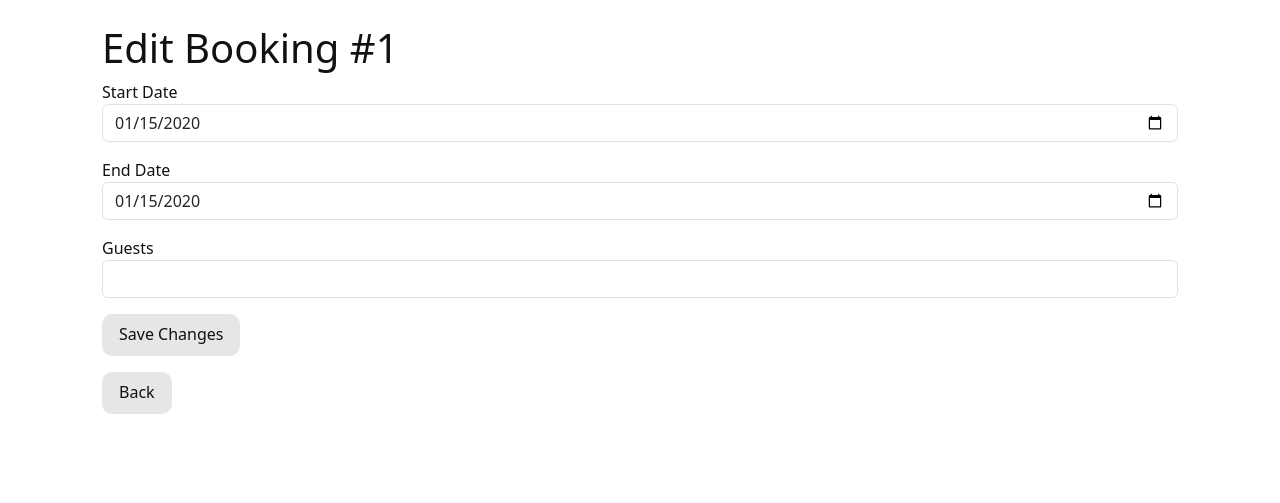
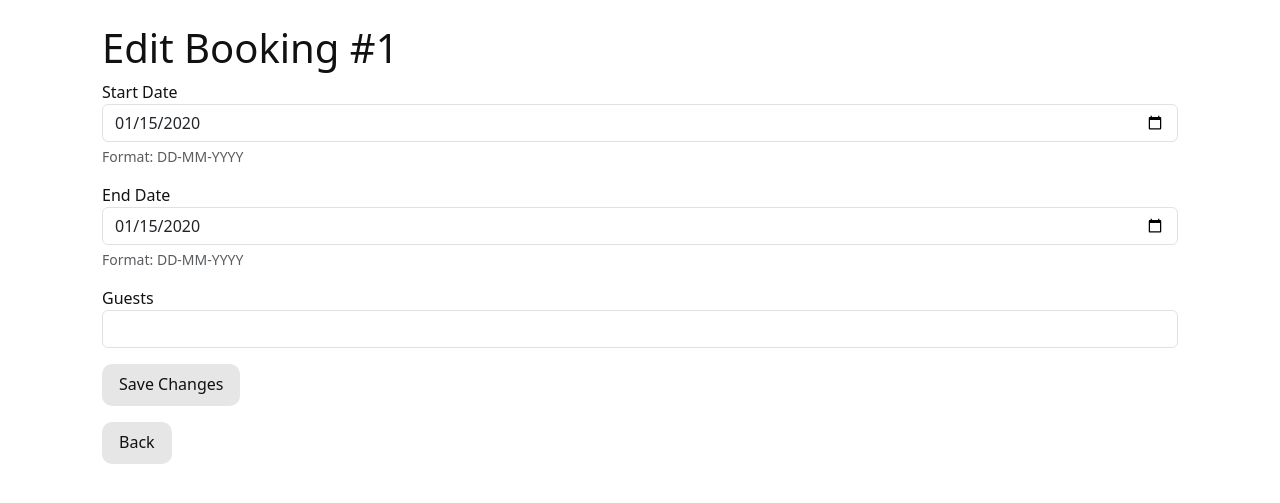
Before and after one commit to dailafing/FlaskHotel, a Flask app: page /bookings/1/edit in a window 1280 px wide. Shown: the part 56-559 px from the top of the page. Run offline with Flask 3, Linux system fonts and the light colour scheme; tables that the repository leaves empty hold one stand-in row (values such as "Sample post").

Commit message:
Accessibility: Make use of fieldset and aria_describedby for better screen reader compatability, and for accessibility requirements. It will describe the required data format as DD-MM-YYYY, for international visitors to the hotel who may think the data format is something else.

```diff
--- a/app/templates/edit_booking.html
+++ b/app/templates/edit_booking.html
@@ -8,14 +8,20 @@
 
   {{ form.csrf_token }}
 
+  <fieldset>
+
+    <legend class="visually-hidden">Create & Edit booking details</legend>
+
     <div class="mb-3">
       <label for="{{ form.start_date.id }}">Start Date</label>
-    {{ form.start_date(class="form-control") }}
+        {{ form.start_date(class="form-control", aria_describedby="startHelp") }}
+      <div id="startHelp" class="form-text">Format: DD-MM-YYYY</div>
     </div>
 
     <div class="mb-3">
       <label for="{{ form.end_date.id }}">End Date</label>
-    {{ form.end_date(class="form-control") }}
+        {{ form.end_date(class="form-control", aria_describedby="endHelp") }}
+      <div id="endHelp" class="form-text">Format: DD-MM-YYYY</div>
     </div>
 
     <div class="mb-3">
@@ -25,6 +31,7 @@
 
     <button class="btn btn-success">Save Changes</button>
 
+  </fieldset>
 </form>
 
 <a href="{{ url_for('main.my_bookings') }}" class="btn btn-secondary mt-3">Back</a>
```
Lines whose indentation alone changed are shown as unchanged.
